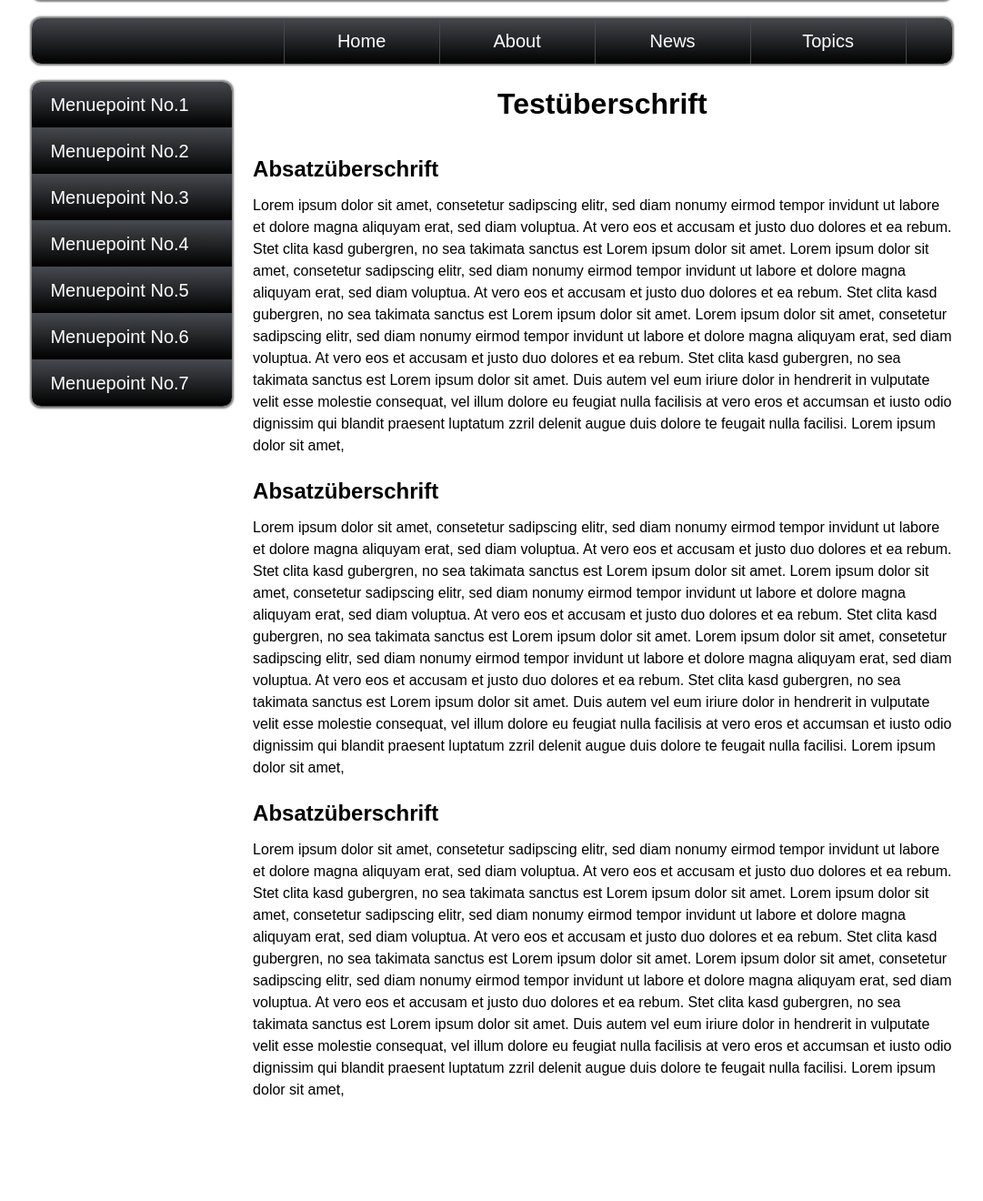
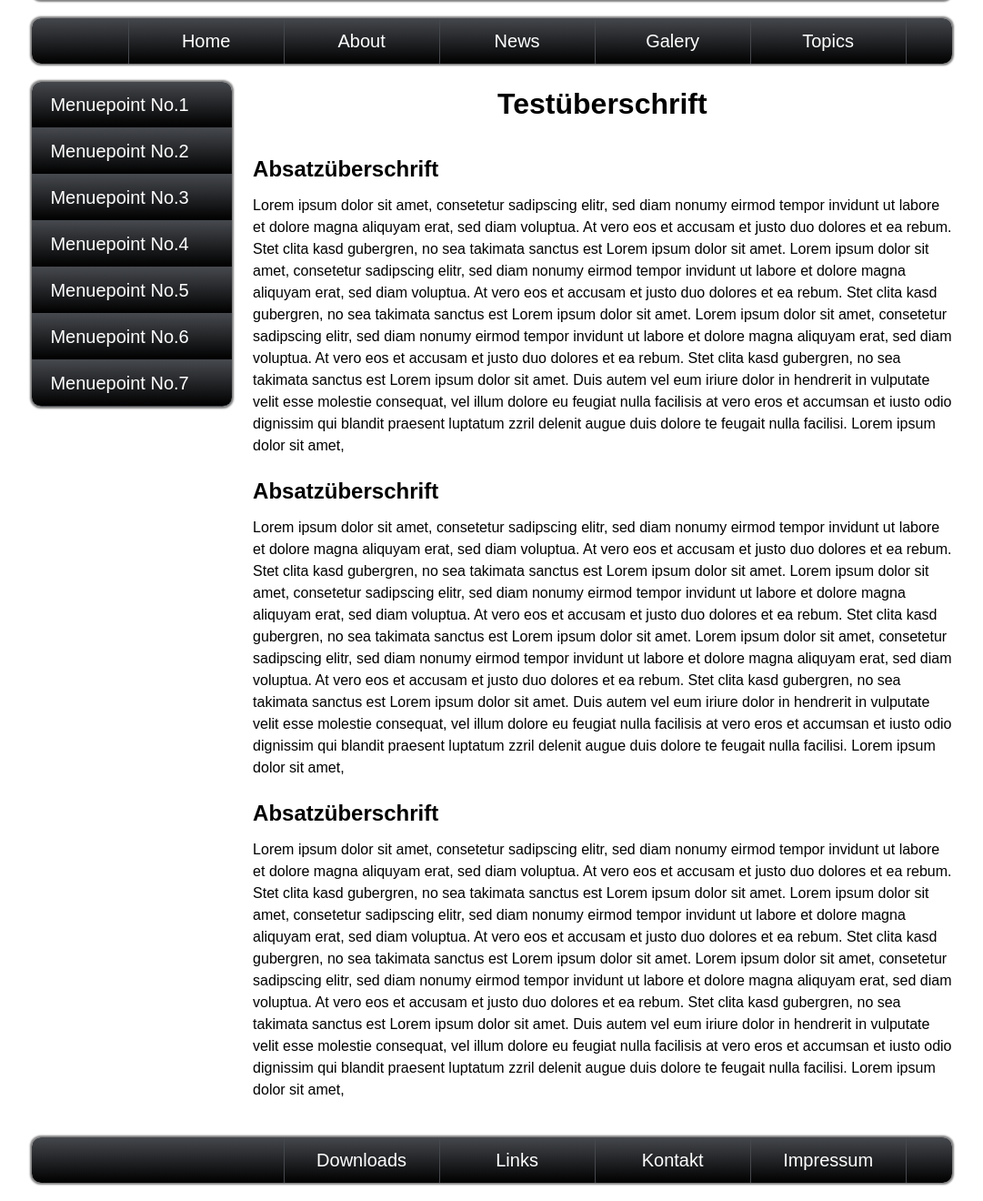
Before and after one commit to Julius97/GE521, a PHP site: page / in a window 1280 px wide. Shown: the part 170-1490 px from the top of the page at 91% size, without its empty margins (99-1180 px from the left). Before the commit the page ends 1400 px from the top, so only its background shows below. Run offline with PHP 8.4, Linux system fonts and the light colour scheme.

Commit message:
added footer

```diff
--- a/index.html
+++ b/index.html
@@ -15,6 +15,7 @@
 					<li><a href="#">Home</a></li>
 					<li><a href="#">About</a></li>
 					<li><a href="#">News</a></li>
+					<li><a href="#">Galery</a></li>
 					<li><a href="#">Topics</a></li>
 				</ul>
 			</div>
@@ -52,6 +53,14 @@
 					</p>
 				</div>
 			</div>
+			<div id="footer">
+				<ul>
+					<li><a href="#">Downloads</a></li>
+					<li><a href="#">Links</a></li>
+					<li><a href="#">Kontakt</a></li>
+					<li><a href="#">Impressum</a></li>
+				</ul>
+			</div>
 		</div>
 	</body>
 </html>
--- a/style.css
+++ b/style.css
@@ -98,7 +98,7 @@ table td:first-child, table th:first-child{
 #menue ul li:last-child{
 	border-right: 1px solid #45484d;
 }
-#menue ul li a, #menue ul li span{
+#menue ul li a{
 	display: block;
 	width: 100%;
 	height:40px;
@@ -123,6 +123,7 @@ table td:first-child, table th:first-child{
 	border-radius: 10px;
 	min-width: 220px;
 	width: 20%;
+	margin-bottom: 20px;
 }
 #submenue ul{
 	padding: 0;
@@ -170,4 +171,54 @@ table td:first-child, table th:first-child{
 	float: right;
 	width: 76%;
 	background: white;
+	margin-bottom: 20px;
 }
+#footer{
+	border-radius: 10px;
+	width: 100%;
+	height: 50px;
+	background: #45484d; /* Old browsers */
+	background: -moz-linear-gradient(top, #45484d 0%, #000000 100%); /* FF3.6+ */
+	background: -webkit-gradient(linear, left top, left bottom, color-stop(0%,#45484d), color-stop(100%,#000000)); /* Chrome,Safari4+ */
+	background: -webkit-linear-gradient(top, #45484d 0%,#000000 100%); /* Chrome10+,Safari5.1+ */
+	background: -o-linear-gradient(top, #45484d 0%,#000000 100%); /* Opera 11.10+ */
+	background: -ms-linear-gradient(top, #45484d 0%,#000000 100%); /* IE10+ */
+	background: linear-gradient(to bottom, #45484d 0%,#000000 100%); /* W3C */
+	filter: progid:DXImageTransform.Microsoft.gradient( startColorstr='#45484d', endColorstr='#000000',GradientType=0 ); /* IE6-9 */
+	box-shadow: 0px 0px 2px 2px gray;
+	clear: both;
+}
+#footer ul{
+	padding: 0;
+	margin: 0;
+	margin-right: 50px;
+	margin-left: 50px;
+	float: right;
+}
+#footer ul li{
+	list-style: none;
+	float: left;
+	margin: 0;
+	padding: 0;
+	height: 50px;
+	width: 170px;
+	border-left: 1px solid #45484d;
+}
+#footer ul li:last-child{
+	border-right: 1px solid #45484d;
+}
+#footer ul li a{
+	display: block;
+	width: 100%;
+	height:40px;
+	padding-top: 10px;
+	color: white;
+	font-size: 20px;
+	font-weight: normal;
+	text-decoration: none;
+	text-align: center;
+	cursor: pointer;
+}
+#footer ul li:hover{
+	background: #0e0e0e;
+}
```
